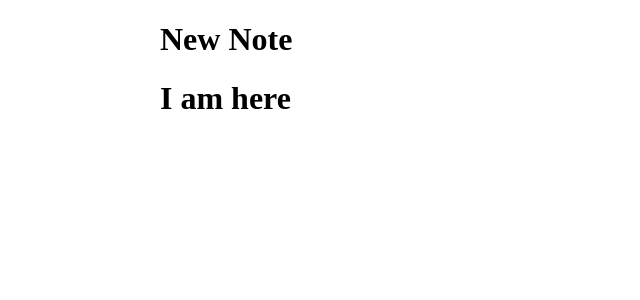
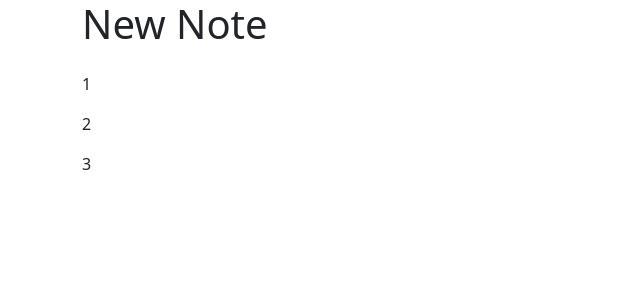
Before and after one commit to ChonCanCode/01-react-note, a React (Vite) app: page /new in a window 1280 px wide. Shown: the top 300 px of the page, without its empty margins (0-640 px from the left). Built offline with nearby package versions, Linux system fonts and the light colour scheme.

Commit message:
adding gap with bootstrap

```diff
--- a/src/NoteForm.tsx
+++ b/src/NoteForm.tsx
@@ -1,3 +1,14 @@
+import { Form, Stack } from 'react-bootstrap';
+import 'bootstrap/dist/css/bootstrap.min.css';
+
 export function NoteForm () {
-    return <h1>I am here </h1>
+    return (
+    <Form>
+        <Stack gap={3}>
+            <div>1</div>
+            <div>2</div>
+            <div>3</div>
+        </Stack>
+    </Form>
+    )
 }
```
